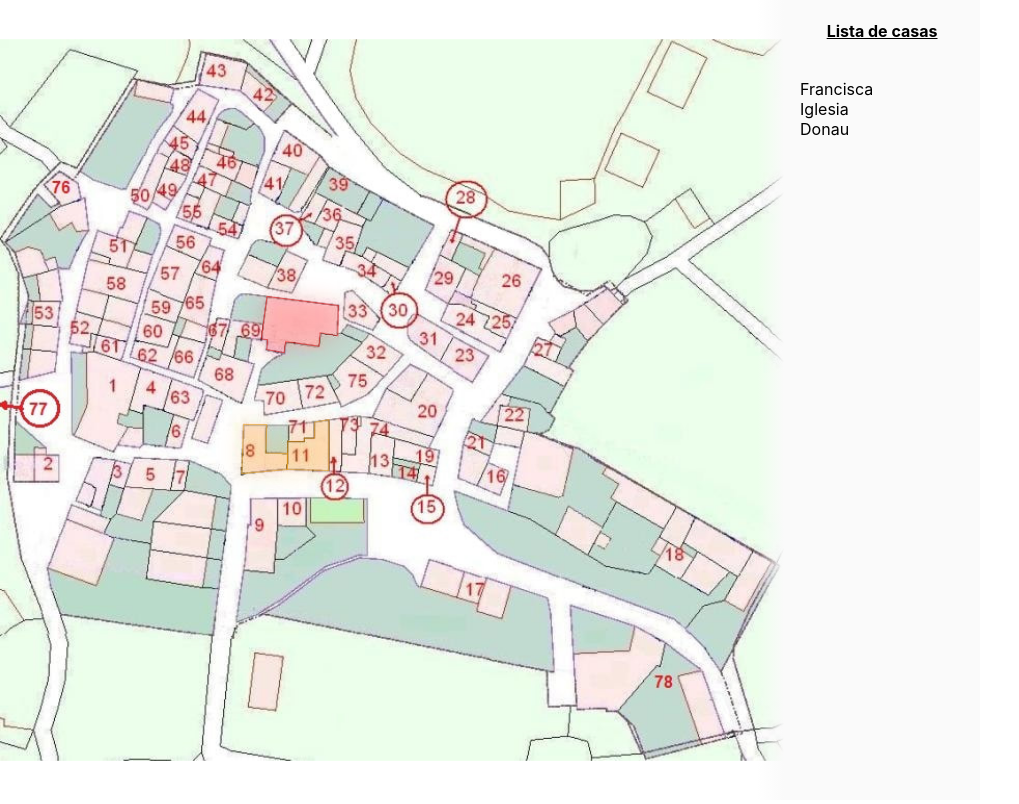
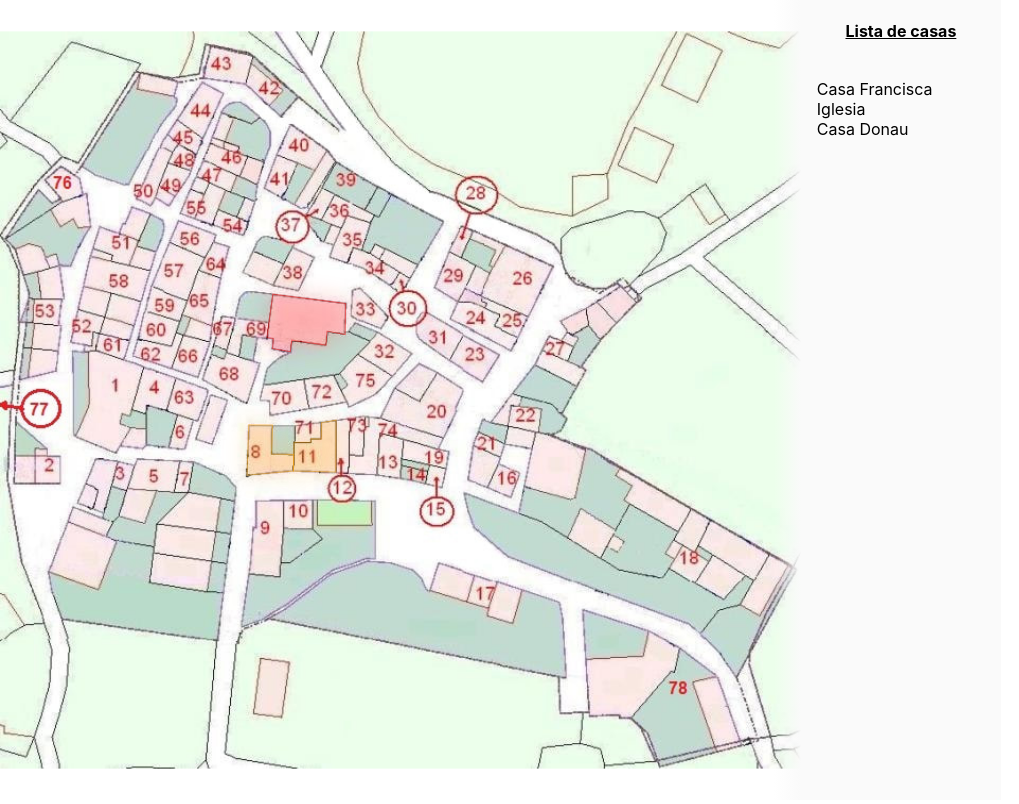
Before and after one commit to roberlarues/larues-casas, a React (Create React App) app: page / in a window 1280 px wide. Shown: the whole page, without its empty margins (0-1019 px from the left). Built offline with nearby package versions, Linux system fonts and the light colour scheme.

Commit message:
Corrección de caché y estilos sin descripción

```diff
--- a/public/data/houses.json
+++ b/public/data/houses.json
@@ -2,7 +2,7 @@
   "Francisca": {
     "id": 0,
     "type": "particular",
-    "name": "Francisca",
+    "name": "Casa Francisca",
     "description": null
   },
   "Iglesia": {
@@ -17,7 +17,7 @@
   "donau": {
     "id": 2,
     "type": "particular",
-    "name": "Donau",
+    "name": "Casa Donau",
     "description": null
   }
 }
--- a/src/components/HouseDetail.css
+++ b/src/components/HouseDetail.css
@@ -22,6 +22,11 @@
     margin: auto 1em auto 1em;
     display: flex;
     flex-direction: column;
+}
+
+.house-detail-content-no-description .house-detail-item {
+    height: auto;
+    flex-basis: auto;
 }
 
 .house-detail-item h1 {
@@ -67,5 +72,8 @@ img {
 
     .house-detail-description {
         height: 100%;
+        overflow-y: unset;
+        margin-top: 0;
+        margin-bottom: 1em;
     }
 }
--- a/src/components/HouseDetail.tsx
+++ b/src/components/HouseDetail.tsx
@@ -16,7 +16,9 @@ export function HouseDetail({ house, closeModal }) {
                 </div>
                 <div className="house-detail-item">
                     <h1>{house.name}</h1>
-                    <p className="house-detail-description">{house.description}</p>
+                    {house.description &&
+                        <p className="house-detail-description">{house.description}</p>
+                    }
                 </div>
             </div>
         </div>
--- a/src/components/LaruesMap.tsx
+++ b/src/components/LaruesMap.tsx
@@ -4,7 +4,9 @@ import {House} from "../models/House";
 const fetchOptions = {
     headers : {
         'Content-Type': 'application/json',
-        'Accept': 'application/json'
+        'Accept': 'application/json',
+        'pragma': 'no-cache',
+        'cache-control': 'no-cache'
     }
 };
 
```
